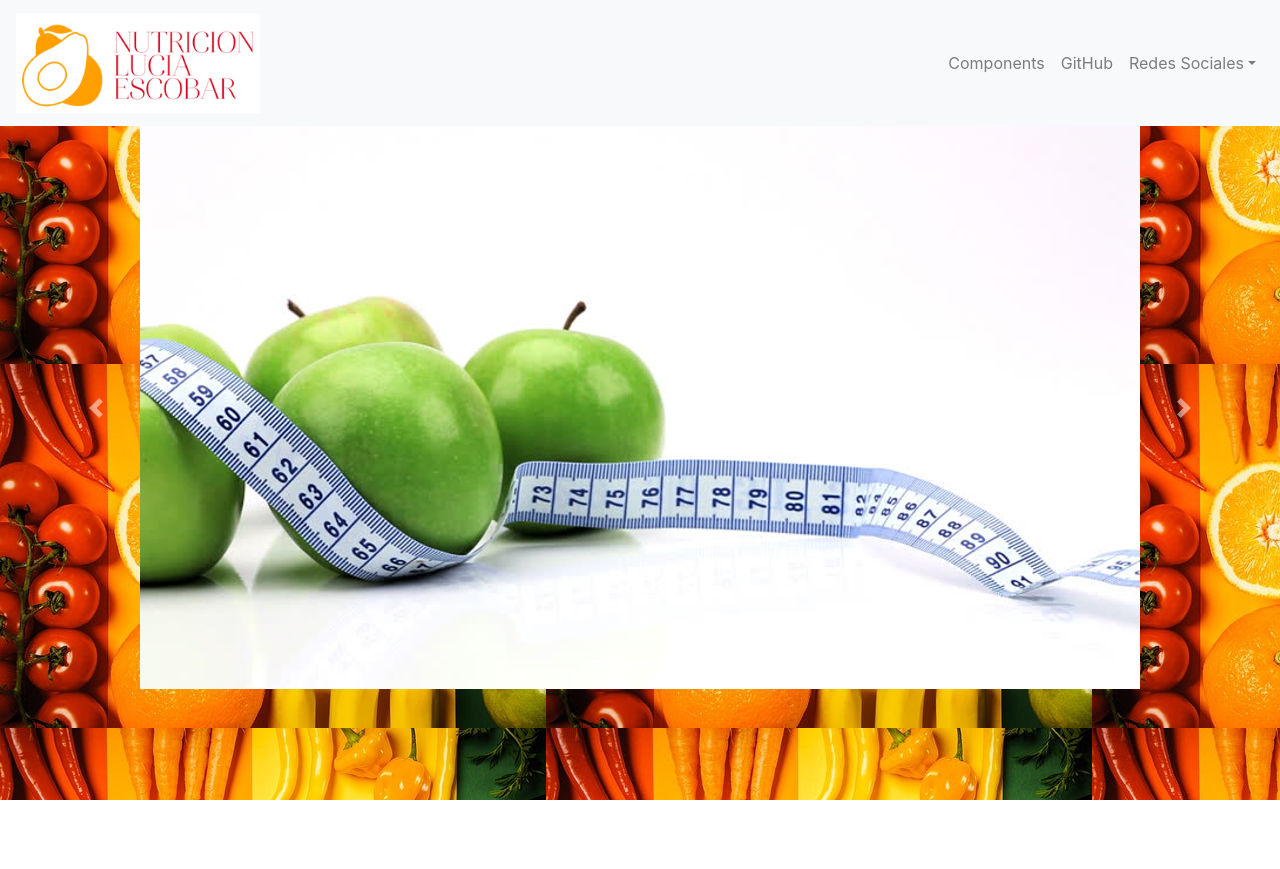
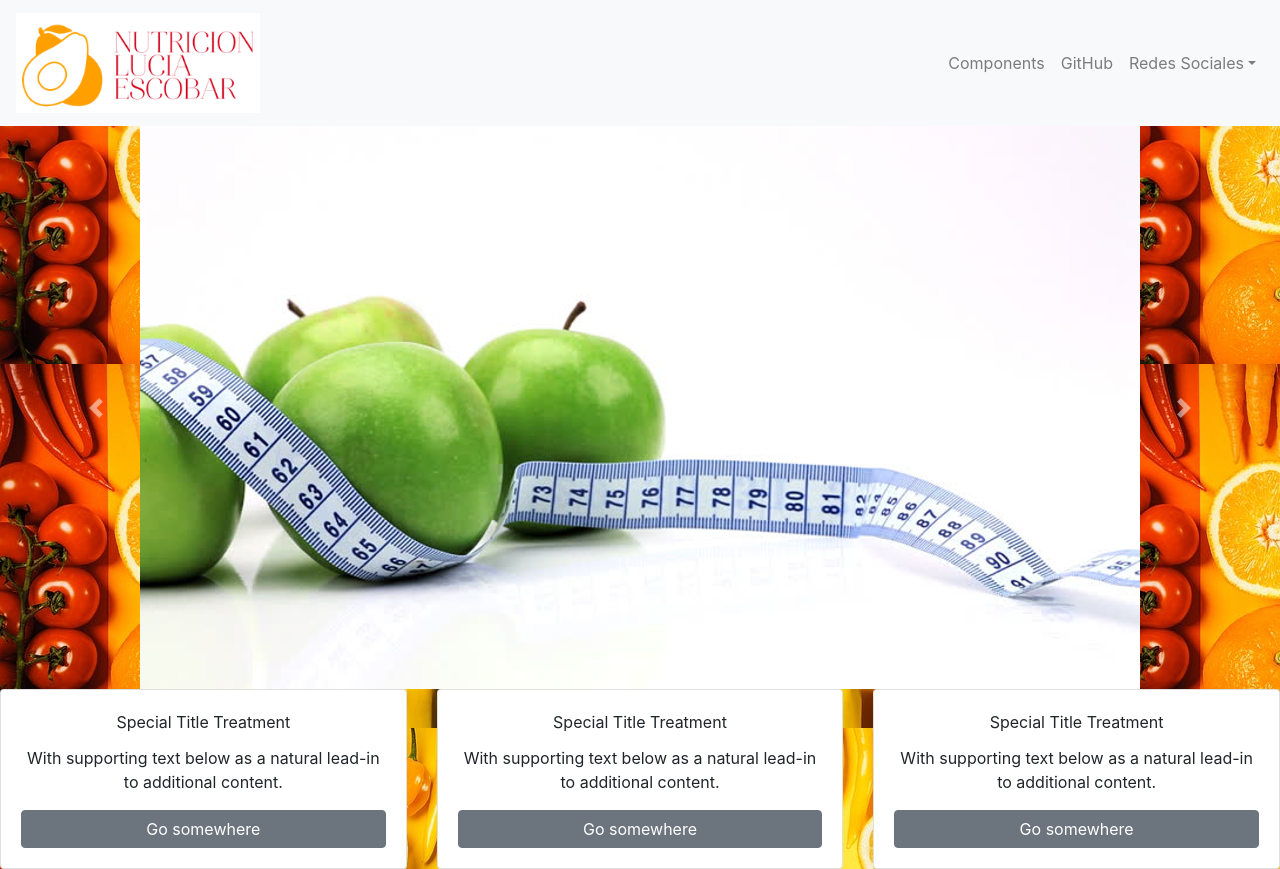
Before and after one commit to andreaescobarb/PaginadeNutricion, a React (Create React App) app: page / in a window 1280 px wide. Before the commit the page ends 800 px from the top, so only its background shows below. Built offline with nearby package versions, Linux system fonts and the light colour scheme.

Commit message:
Cards implementations

```diff
--- a/src/App.js
+++ b/src/App.js
@@ -3,6 +3,7 @@
 import Navbar from "./Navbar.js";
 import './App.css';
 import Carousel from './Carousel.js';
+import Card1 from './Card1.js';
 
 class App extends Component {
   render() {
@@ -10,6 +11,9 @@
       <div className="App">
         <Navbar></Navbar>
         <Carousel></Carousel>
+        <div className = "text-center">
+        <Card1  className = "text-center"></Card1>
+        </div>
       </div>
     );
   }
--- /dev/null
+++ b/src/Card1.js
@@ -0,0 +1,33 @@
+
+import React from 'react';
+import { Card, Button, CardTitle, CardText, Row, Col } from 'reactstrap';
+
+const Example = (props) => {
+  return (
+    <Row>
+      <Col sm="4">
+        <Card body>
+          <CardTitle>Special Title Treatment</CardTitle>
+          <CardText>With supporting text below as a natural lead-in to additional content.</CardText>
+          <Button>Go somewhere</Button>
+        </Card>
+      </Col>
+      <Col sm="4">
+        <Card body>
+          <CardTitle>Special Title Treatment</CardTitle>
+          <CardText>With supporting text below as a natural lead-in to additional content.</CardText>
+          <Button>Go somewhere</Button>
+        </Card>
+      </Col>
+      <Col sm="4">
+        <Card body>
+          <CardTitle>Special Title Treatment</CardTitle>
+          <CardText>With supporting text below as a natural lead-in to additional content.</CardText>
+          <Button>Go somewhere</Button>
+        </Card>
+      </Col>
+    </Row>
+  );
+};
+
+export default Example;
--- a/src/Carousel.js
+++ b/src/Carousel.js
@@ -7,28 +7,30 @@
   CarouselItem,
   CarouselControl,
   CarouselIndicators,
-  CarouselCaption
+  CarouselCaption,
+  CarouselProps
 } from 'reactstrap';
 
 const items = [
   {
     src: icon2,
     altText: 'Slide 1',
-    caption: 'Slide '
+    caption: '',
+    color: 'dark'
   },
   {
     src: icon1,
     altText: 'Slide 2',
-    caption: 'Slide 2'
+    caption: ''
   },
   {
     src: icon3,
     altText: 'Slide 3',
-    caption: 'Slide 3'
+    caption: ''
   }
 ];
 
-class Example extends Component {
+class Car extends Component {
   constructor(props) {
     super(props);
     this.state = { activeIndex: 0 };
@@ -75,7 +77,7 @@
           key={item.src}
         >
           <img src={item.src} alt={item.altText} />
-          <CarouselCaption captionText={item.caption} captionHeader={item.caption} />
+          <CarouselCaption captionText={item.caption} captionHeader={item.caption}/>
         </CarouselItem>
       );
     });
@@ -96,4 +98,4 @@
 }
 
 
-export default Example;
+export default Car;
```
